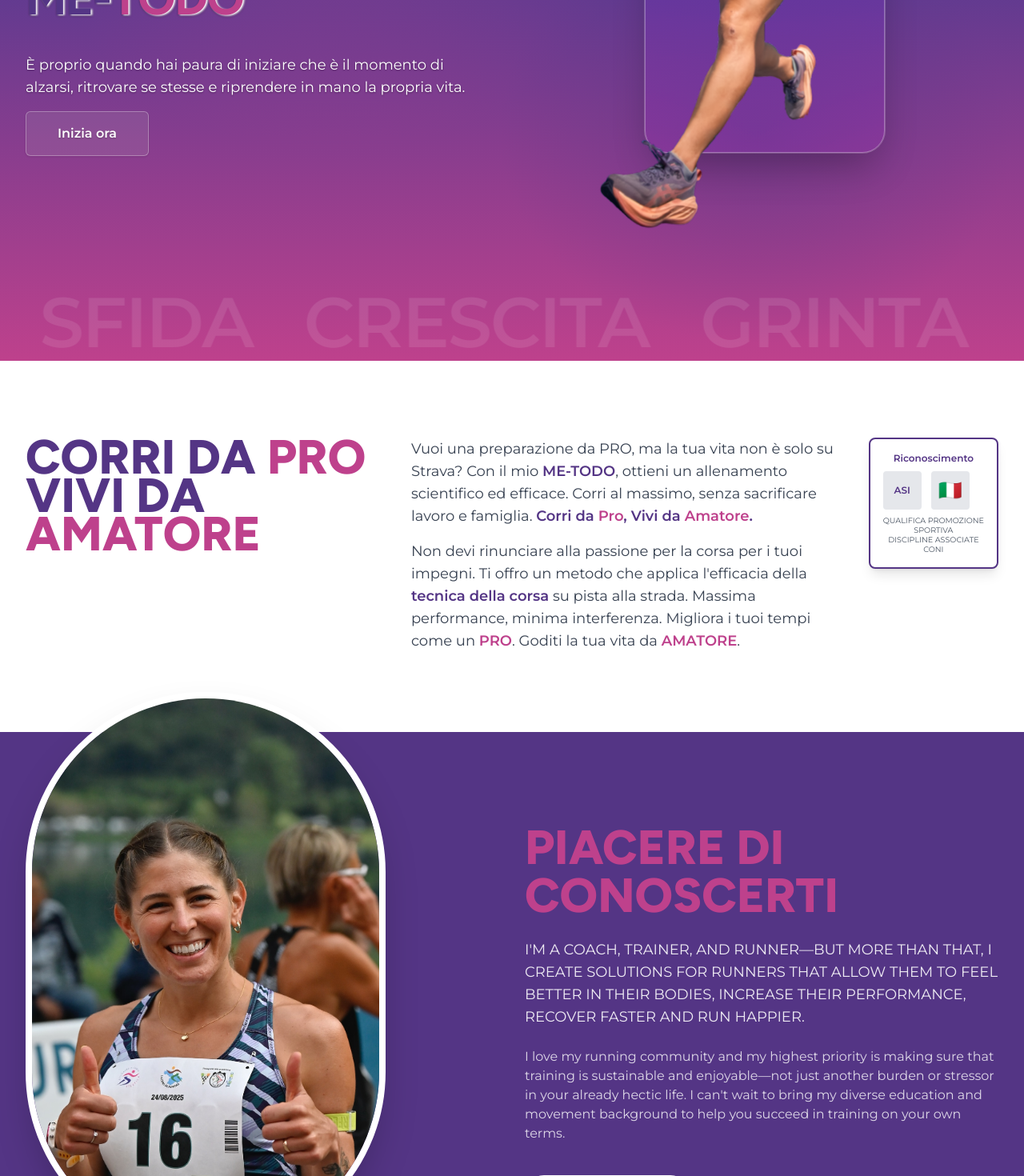
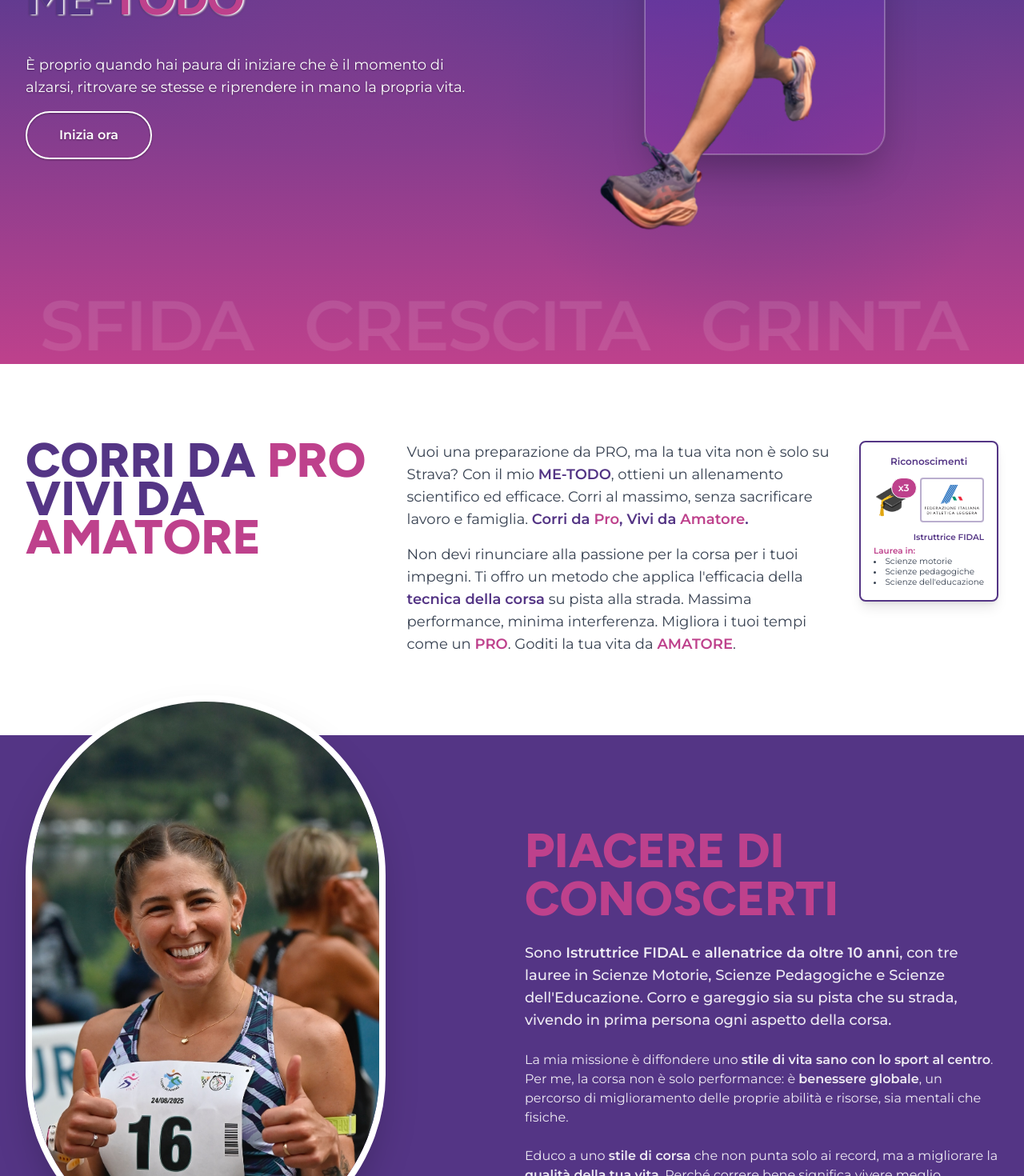
Before and after one commit to erikwskiCollaborator/giulia-vettor, a Next.js app: page / in a window 1280 px wide. Shown: the part 360-1830 px from the top of the page at 80% size. Built offline with nearby package versions, Linux system fonts and the light colour scheme.

Commit message:
Terminata sezione aboutMe

```diff
--- a/src/components/About.tsx
+++ b/src/components/About.tsx
@@ -1,6 +1,7 @@
 'use client';
 
 import Image from "next/image";
+import Button from "./Button";
 
 type AboutProps = {
   onCtaClick?: () => void;
@@ -57,27 +58,46 @@ export default function About({ onCtaClick }: AboutProps) {
 
             {/* Badge certificazioni a destra */}
             <div className="flex flex-col items-center lg:items-start">
-              <div className="border-2 border-primary rounded-lg p-4 bg-white shadow-lg">
-                <p className="text-xs font-semibold text-primary mb-2 text-center">
-                  Riconoscimento
+              <div className="border-2 border-primary rounded-lg p-4 bg-white shadow-lg max-w-[200px]">
+                <p className="text-xs font-semibold text-primary mb-3 text-center">
+                  Riconoscimenti
                 </p>
-                <div className="flex items-center gap-3">
-                  <div className="w-12 h-12 bg-gray-200 rounded flex items-center justify-center">
-                    <span className="text-xs font-bold text-primary">ASI</span>
+                <div className="flex items-center justify-center gap-3 mb-3">
+                  {/* Tripla Laurea */}
+                  <div className="flex flex-col items-center">
+                    <div className="relative">
+                      <span className="text-4xl">🎓</span>
+                      <span className="absolute -top-2 -right-2 bg-secondary text-white border-white border font-bold rounded-full px-2 py-1 text-xs">
+                        x3
+                      </span>
+                    </div>
                   </div>
-                  <div className="w-12 h-12 bg-gray-200 rounded overflow-hidden flex items-center justify-center">
-                    <span className="text-2xl">🇮🇹</span>
+                  {/* Logo FIDAL */}
+                  <div className="w-20 h-14 border-2 border-primary border-opacity-40 p-1 rounded flex items-center justify-center overflow-hidden">
+                    <Image
+                      src="/images/fidal.svg"
+                      alt="FIDAL"
+                      width={100}
+                      height={56}
+                      className="w-full h-full object-contain"
+                    />
                   </div>
                 </div>
-                <p className="text-[0.6rem] text-gray-600 mt-2 text-center leading-tight">
-                  QUALIFICA PROMOZIONE
-                  <br />
-                  SPORTIVA
-                  <br />
-                  DISCIPLINE ASSOCIATE
-                  <br />
-                  CONI
-                </p>
+                <div className="text-[0.65rem] text-gray-700 text-start leading-tight space-y-1">
+                  <p className="font-semibold text-primary text-right">
+                    Istruttrice FIDAL
+                  </p>
+                  <p>
+                    <span className="font-semibold text-secondary">
+                      Laurea in:{" "}
+                    </span>
+                    <ul className="list-disc list-inside">
+                      <li>Scienze motorie</li>
+                      <li>Scienze pedagogiche</li>
+                      <li>Scienze dell&apos;educazione</li>
+                    </ul>
+                  </p>
+                </div>
               </div>
             </div>
           </div>
@@ -112,36 +132,28 @@ export default function About({ onCtaClick }: AboutProps) {
                 <span className="text-secondary">CONOSCERTI</span>
               </h2>
 
-              <p className="text-base sm:text-lg leading-relaxed opacity-90">
-                I&apos;M A COACH, TRAINER, AND RUNNER—BUT MORE THAN THAT, I
-                CREATE SOLUTIONS FOR RUNNERS THAT ALLOW THEM TO FEEL BETTER IN
-                THEIR BODIES, INCREASE THEIR PERFORMANCE, RECOVER FASTER AND RUN
-                HAPPIER.
+              <p className="text-base sm:text-lg leading-relaxed opacity-90 font-medium">
+                Sono <strong>Istruttrice FIDAL</strong> e <strong>allenatrice da oltre 10 anni</strong>, con tre lauree in Scienze Motorie, Scienze Pedagogiche e Scienze dell&apos;Educazione. Corro e gareggio sia su pista che su strada, vivendo in prima persona ogni aspetto della corsa.
               </p>
 
-              <p className="text-sm sm:text-base leading-relaxed opacity-80">
-                I love my running community and my highest priority is making
-                sure that training is sustainable and enjoyable—not just another
-                burden or stressor in your already hectic life. I can&apos;t
-                wait to bring my diverse education and movement background to
-                help you succeed in training on your own terms.
+              <p className="text-sm sm:text-base leading-relaxed opacity-90">
+                La mia missione è diffondere uno <strong>stile di vita sano con lo sport al centro</strong>. Per me, la corsa non è solo performance: è <strong>benessere globale</strong>, un percorso di miglioramento delle proprie abilità e risorse, sia mentali che fisiche.
+              </p>
+
+              <p className="text-sm sm:text-base leading-relaxed opacity-90">
+                Educo a uno <strong>stile di corsa</strong> che non punta solo ai record, ma a migliorare la <strong>qualità della tua vita</strong>. Perché correre bene significa vivere meglio.
               </p>
 
               <div className="pt-4">
-                <button
-                  type="button"
-                  onClick={onCtaClick}
-                  className="rounded-full border-2 border-white px-8 py-3 text-sm font-semibold text-white hover:bg-white hover:text-primary transition-all duration-300"
-                >
+                <Button onClick={onCtaClick} size="l" variant="outline">
                   RICOMINCIA DA TE
-                </button>
+                </Button>
               </div>
 
               {/* Citazione in basso */}
               <div className="pt-8">
                 <p className="text-xs sm:text-sm italic opacity-70 leading-relaxed">
-                  CITAZIONE CHE TI PIACE CITAZIONE CHE TI PIACE CITAZIONE CHE TI
-                  PIACE CITAZIONE CHE TI PIACE
+                  &ldquo;La corsa è libertà, è scoperta, è miglioramento continuo. È il viaggio verso la versione migliore di te stesso.&rdquo;
                 </p>
               </div>
             </div>
--- /dev/null
+++ b/src/components/Button.tsx
@@ -0,0 +1,59 @@
+import React from 'react';
+
+type ButtonSize = 'sm' | 'm' | 'l' | 'xl';
+
+type ButtonProps = {
+  children: React.ReactNode;
+  onClick?: () => void;
+  size?: ButtonSize;
+  variant?: 'primary' | 'secondary' | 'outline';
+  className?: string;
+  type?: 'button' | 'submit' | 'reset';
+  onMouseEnter?: () => void;
+  onMouseLeave?: () => void;
+};
+
+const sizeClasses: Record<ButtonSize, string> = {
+  sm: 'px-4 py-2 text-xs',
+  m: 'px-6 py-2.5 text-sm',
+  l: 'px-8 py-3 text-sm',
+  xl: 'px-10 py-4 text-base',
+};
+
+const variantClasses = {
+  primary: 'bg-primary text-white border-primary hover:bg-primary/90',
+  secondary: 'bg-secondary text-white border-secondary hover:bg-secondary/90',
+  outline: 'border-white text-white hover:bg-white hover:text-primary',
+};
+
+export default function Button({
+  children,
+  onClick,
+  size = 'l',
+  variant = 'outline',
+  className = '',
+  type = 'button',
+  onMouseEnter,
+  onMouseLeave,
+}: ButtonProps) {
+  return (
+    <button
+      type={type}
+      onClick={onClick}
+      onMouseEnter={onMouseEnter}
+      onMouseLeave={onMouseLeave}
+      className={`
+        rounded-full
+        border-2
+        font-semibold
+        transition-all
+        duration-300
+        ${sizeClasses[size]}
+        ${variantClasses[variant]}
+        ${className}
+      `}
+    >
+      {children}
+    </button>
+  );
+}
--- a/src/components/Hero.tsx
+++ b/src/components/Hero.tsx
@@ -3,6 +3,7 @@
 import { useEffect, useRef, useState } from 'react';
 import Image from "next/image";
 import ScrollingWords from "./ScrollingWords";
+import Button from "./Button";
 
 type HeroProps = {
   title?: string;
@@ -17,9 +18,9 @@ export default function Hero({
 }: HeroProps) {
   const containerRef = useRef<HTMLDivElement | null>(null);
   const [isHovered, setIsHovered] = useState(false);
+  const [isHoveringButton, setIsHoveringButton] = useState(false);
   const [mousePosition, setMousePosition] = useState({ x: 0, y: 0 });
   const strengthRef = useRef(0.7); // gradient intensity
-
 
   useEffect(() => {
     let raf = 0;
@@ -164,13 +165,15 @@ export default function Hero({
               alzarsi, ritrovare se stesse e riprendere in mano la propria vita.
             </span>
             <div className="mt-4 flex items-center justify-center gap-x-6 lg:justify-start">
-              <button
-                type="button"
+              <Button
                 onClick={onCtaClick}
-                className="rounded-md bg-white/10 px-10 py-4 text-md font-semibold text-white ring-1 ring-inset ring-white/30 backdrop-blur hover:bg-white/20"
+                size="xl"
+                variant="outline"
+                onMouseEnter={() => setIsHoveringButton(true)}
+                onMouseLeave={() => setIsHoveringButton(false)}
               >
                 Inizia ora
-              </button>
+              </Button>
             </div>
           </div>
 
@@ -200,11 +203,11 @@ export default function Hero({
       {/* Hover overlay: 64x64 circle following cursor */}
       {isHovered && (
         <div
-          className="absolute pointer-events-none z-10"
+          className="absolute pointer-events-none z-10 transition-transform duration-200 "
           style={{
             left: mousePosition.x,
             top: mousePosition.y,
-            transform: "translate(-50%, -50%)",
+            transform: `translate(-50%, -50%) scale(${isHoveringButton ? 0 : 1})`,
           }}
         >
           <div className="flex items-center justify-center w-16 h-16 rounded-full bg-white text-black font-bold shadow-lg">
```
Also changed, not shown: public/images/fidal.svg (added).
